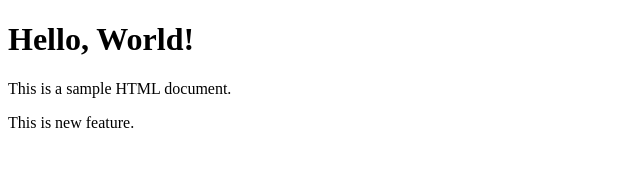
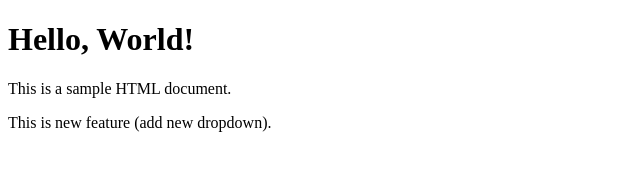
Before and after one commit to iampjmejia/newrepository, a plain HTML site: page index.html in a window 1280 px wide. Shown: the whole page, without its empty margins (0-640 px from the left). Drawn offline with Linux system fonts and the light colour scheme.

```diff
--- a/index.html
+++ b/index.html
@@ -8,6 +8,6 @@
 <body>
     <h1>Hello, World!</h1>
     <p>This is a sample HTML document.</p>
-    <p>This is new feature.</p>
+    <p>This is new feature (add new dropdown).</p>
 </body>
 </html>
```
